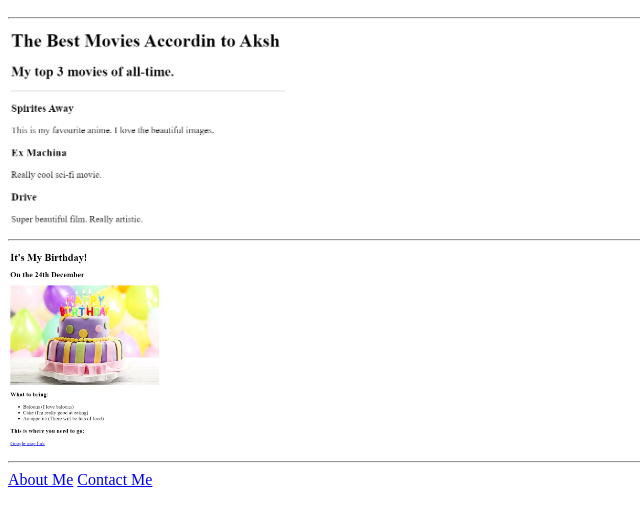
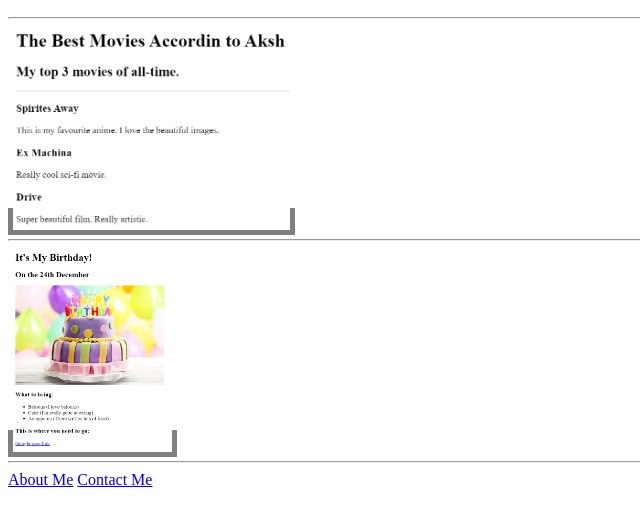
Before and after one commit to Whyyaksh/html, a plain HTML site: page index.html in a window 1280 px wide. Shown: the part 110-636 px from the top of the page, without its empty margins (0-640 px from the left). Drawn offline with Linux system fonts and the light colour scheme.

Commit message:
portfolio.css

```diff
--- a/portfolio.css
+++ b/portfolio.css
@@ -1,4 +1,7 @@
 html{
     scroll-behavior: smooth;
 }
+.img{
+    border: 5px solid grey;
+}
 /*scroll-behavior is used for basic smooth transitions*/
```
